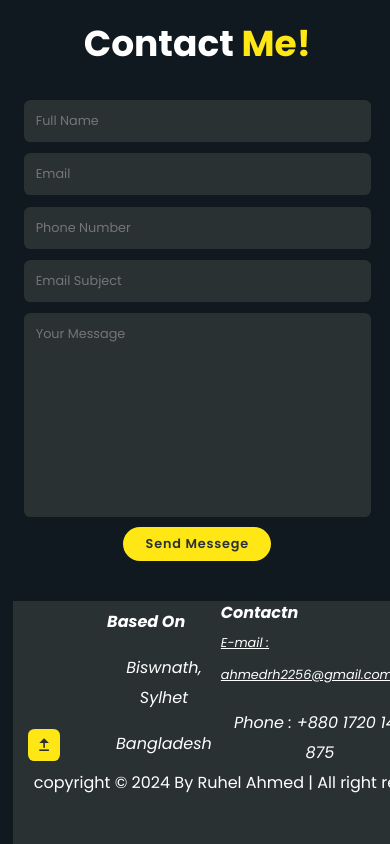
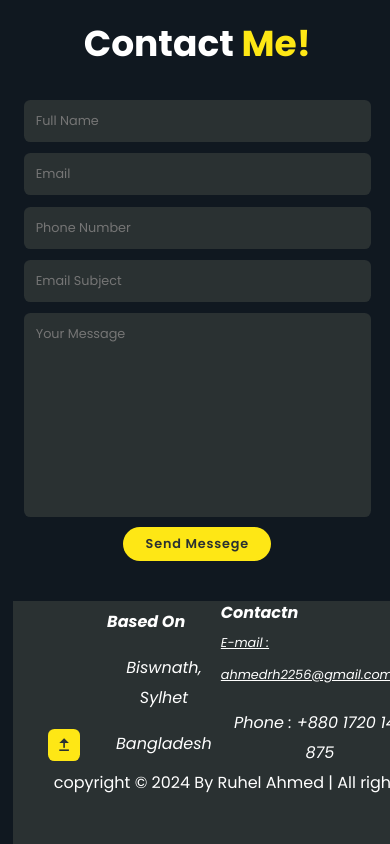
Before and after one commit to Creativityrh/Ruhel-Ahmed, a plain HTML site: page index.html in a window 390 px wide. Shown: the part 7123-7967 px from the top of the page. Drawn offline with nearby package versions, Linux system fonts and the light colour scheme.

Commit message:
Revert "Update media.css"

```diff
--- a/css/media.css
+++ b/css/media.css
@@ -348,7 +348,6 @@
     .footer-cmnt {
         position: relative;
         bottom: -137px;
-        left:-20px;
     }
 
     .footer-contact {
```
